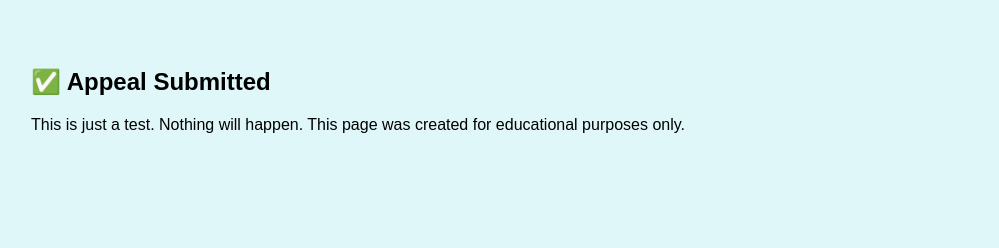
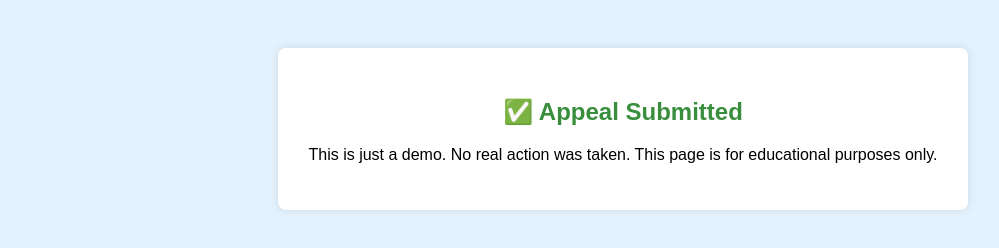
Before and after one commit to 05markmac/facebook-appeal-sim, a plain HTML site: page Index.html in a window 1280 px wide. Shown: the whole page, without its empty margins (17-1016 px from the left). Drawn offline with Linux system fonts and the light colour scheme.

Commit message:
Update Index.html

```diff
--- a/Index.html
+++ b/Index.html
@@ -1,10 +1,31 @@
 <!DOCTYPE html>
-<html>
+<html lang="en">
 <head>
+  <meta charset="UTF-8">
   <title>Appeal Submitted</title>
+  <style>
+    body {
+      font-family: Arial, sans-serif;
+      background-color: #e3f2fd;
+      padding: 40px;
+      text-align: center;
+    }
+    .message {
+      background: white;
+      padding: 30px;
+      border-radius: 8px;
+      box-shadow: 0 0 10px rgba(0,0,0,0.1);
+      display: inline-block;
+    }
+    h2 {
+      color: #388e3c;
+    }
+  </style>
 </head>
-<body style="font-family:Arial; padding:40px; background:#e0f7fa;">
-  <h2>✅ Appeal Submitted</h2>
-  <p>This is just a test. Nothing will happen. This page was created for educational purposes only.</p>
+<body>
+  <div class="message">
+    <h2>✅ Appeal Submitted</h2>
+    <p>This is just a demo. No real action was taken. This page is for educational purposes only.</p>
+  </div>
 </body>
 </html>
```
